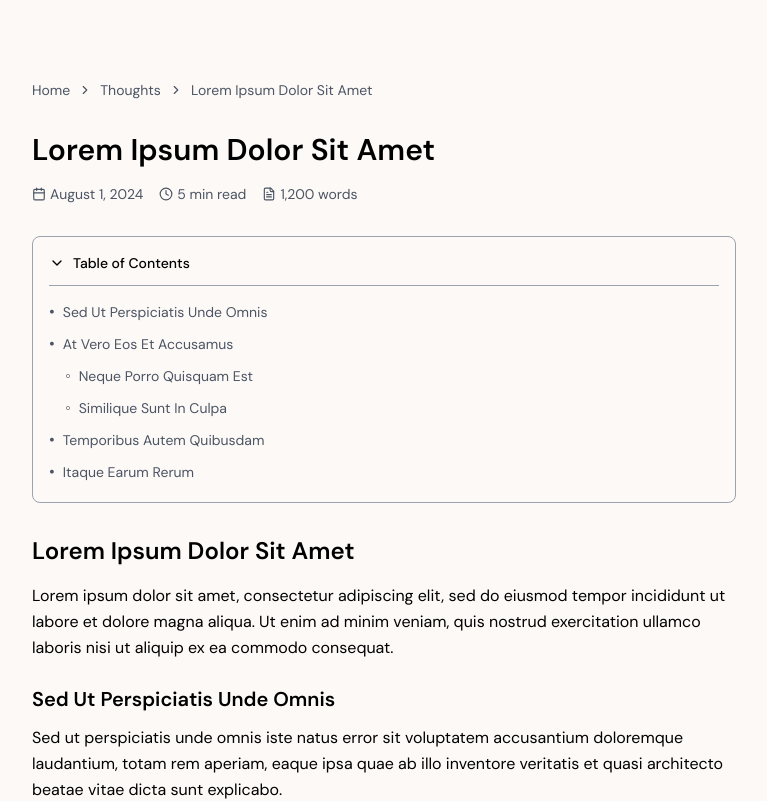
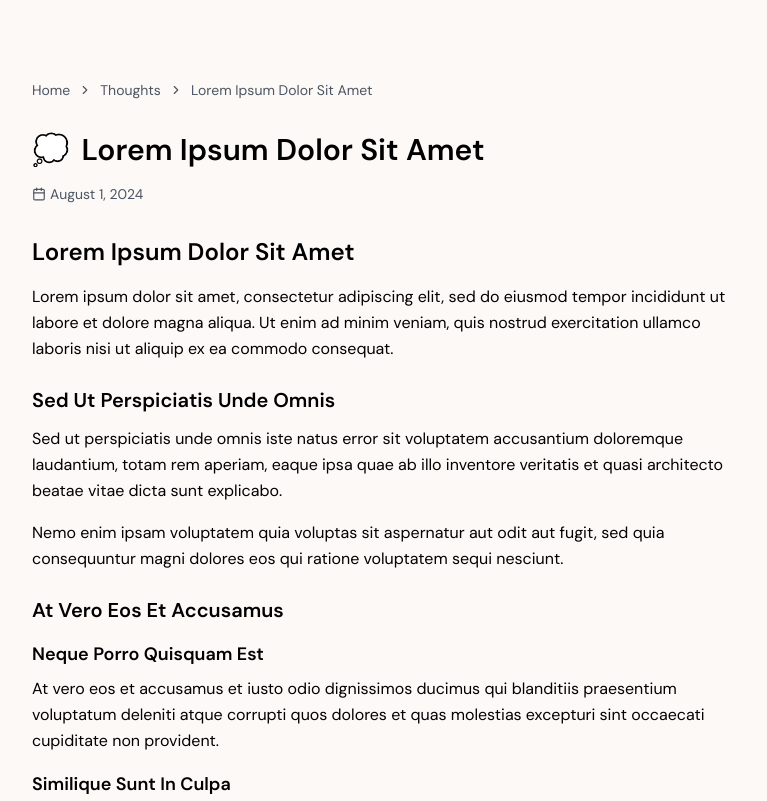
Before and after one commit to c-goenka/personal-website, a Next.js app: page /thoughts/sample-thought in a window 1280 px wide. Shown: the top 801 px of the page, without its empty margins (256-1023 px from the left). Built offline with nearby package versions, Linux system fonts and the light colour scheme.

Commit message:
remove extra features such as table of contents and metadata from thoughts. simplified the design of thoughts

```diff
--- a/src/app/thoughts/[slug]/page.tsx
+++ b/src/app/thoughts/[slug]/page.tsx
@@ -1,4 +1,4 @@
-import { LuClock, LuFileText, LuCalendar } from "react-icons/lu";
+import { LuCalendar } from "react-icons/lu";
 import { notFound } from "next/navigation";
 import { getThought, getAllThoughts, formatDate } from "../../../data/thoughts";
 import { MarkdownContent } from "../../../components/MarkdownContent";
@@ -31,27 +31,20 @@ export default function ThoughtPage({ params }: PageProps) {
             {/* Article Header */}
             <article>
                 <header className="mb-8">
-                    <h1 className="text-3xl font-semibold mb-4">{thought.title}</h1>
+                    <div className="flex items-center gap-3 mb-4">
+                        <span className="text-3xl">{thought.emoji}</span>
+                        <h1 className="text-3xl font-semibold">{thought.title}</h1>
+                    </div>
 
-                    {/* Metadata */}
-                    <div className="flex items-center gap-4 text-sm text-muted mb-8">
-                        <span className="flex items-center gap-1">
-                            <LuCalendar size={14} />
-                            {formatDate(thought.date)}
-                        </span>
-                        <span className="flex items-center gap-1">
-                            <LuClock size={14} />
-                            {thought.readingTime}
-                        </span>
-                        <span className="flex items-center gap-1">
-                            <LuFileText size={14} />
-                            {thought.wordCount}
-                        </span>
+                    {/* Date only */}
+                    <div className="flex items-center gap-1 text-sm text-muted mb-8">
+                        <LuCalendar size={14} />
+                        {formatDate(thought.date)}
                     </div>
                 </header>
 
                 {/* Article Content */}
-                <MarkdownContent content={thought.content} showTOC={true} />
+                <MarkdownContent content={thought.content} />
             </article>
         </div>
     );
--- a/src/app/thoughts/page.tsx
+++ b/src/app/thoughts/page.tsx
@@ -1,5 +1,4 @@
 import Link from "next/link";
-import { LuClock, LuFileText } from "react-icons/lu";
 import { getAllThoughts, formatDate } from "../../data/thoughts";
 import { Breadcrumb } from "../../components/Breadcrumb";
 
@@ -26,30 +25,23 @@ export default function Thoughts() {
                         href={`/thoughts/${thought.id}`}
                         className="block group"
                     >
-                        <div className="border border-border rounded-lg p-6 hover:border-muted hover:bg-muted/5 transition-all duration-200 hover:shadow-sm">
-                            {/* Header */}
-                            <div className="mb-4">
+                        <div className="border border-border rounded-lg p-5 hover:border-muted hover:bg-muted/5 transition-all duration-200 hover:shadow-sm">
+                            {/* Header with emoji */}
+                            <div className="flex items-center gap-3 mb-3">
+                                <span className="text-2xl">{thought.emoji}</span>
                                 <h2 className="text-xl font-semibold group-hover:text-muted-hover transition-colors">
                                     {thought.title}
                                 </h2>
                             </div>
 
                             {/* Preview text */}
-                            <p className="text-muted leading-relaxed mb-4">
+                            <p className="text-muted leading-relaxed mb-3">
                                 {thought.preview}
                             </p>
 
-                            {/* Metadata */}
-                            <div className="flex items-center gap-4 text-sm text-muted">
-                                <span>{formatDate(thought.date)}</span>
-                                <span className="flex items-center gap-1">
-                                    <LuClock size={14} />
-                                    {thought.readingTime}
-                                </span>
-                                <span className="flex items-center gap-1">
-                                    <LuFileText size={14} />
-                                    {thought.wordCount}
-                                </span>
+                            {/* Date only */}
+                            <div className="text-sm text-muted">
+                                {formatDate(thought.date)}
                             </div>
                         </div>
                     </Link>
--- a/src/components/MarkdownContent.tsx
+++ b/src/components/MarkdownContent.tsx
@@ -1,58 +1,19 @@
 import ReactMarkdown from 'react-markdown';
 import remarkGfm from 'remark-gfm';
-import { TableOfContents } from './TableOfContents';
 
 interface MarkdownContentProps {
     content: string;
-    showTOC?: boolean;
 }
 
-// Simple function to generate slug from heading text
-function generateSlug(text: string): string {
-    return text
-        .toLowerCase()
-        .replace(/[^a-z0-9\s-]/g, '')
-        .replace(/\s+/g, '-')
-        .replace(/-+/g, '-')
-        .replace(/^-|-$/g, '');
-}
-
-// Extract headings from markdown content
-function extractHeadings(content: string) {
-    const headingRegex = /^(#{2,3})\s+(.+)$/gm;
-    const headings = [];
-    let match;
-
-    while ((match = headingRegex.exec(content)) !== null) {
-        const level = match[1].length;
-        const text = match[2].trim();
-        const id = generateSlug(text);
-        headings.push({ text, level, id });
-    }
-
-    return headings;
-}
-
-export function MarkdownContent({ content, showTOC = false }: MarkdownContentProps) {
-    const headings = showTOC ? extractHeadings(content) : [];
+export function MarkdownContent({ content }: MarkdownContentProps) {
     return (
-        <div>
-            {showTOC && <TableOfContents headings={headings} />}
-            <div className="prose prose-stone max-w-none dark:prose-invert">
-                <ReactMarkdown
-                    remarkPlugins={[remarkGfm]}
-                    components={{
-                        h1: ({children}) => <h1 className="text-2xl font-semibold mb-4 mt-8 text-foreground">{children}</h1>,
-                        h2: ({children}) => {
-                            const text = children?.toString() || '';
-                            const id = generateSlug(text);
-                            return <h2 id={id} className="text-xl font-semibold mb-3 mt-6 text-foreground">{children}</h2>;
-                        },
-                        h3: ({children}) => {
-                            const text = children?.toString() || '';
-                            const id = generateSlug(text);
-                            return <h3 id={id} className="text-lg font-semibold mb-2 mt-4 text-foreground">{children}</h3>;
-                        },
+        <div className="prose prose-stone max-w-none dark:prose-invert">
+            <ReactMarkdown
+                remarkPlugins={[remarkGfm]}
+                components={{
+                    h1: ({children}) => <h1 className="text-2xl font-semibold mb-4 mt-8 text-foreground">{children}</h1>,
+                    h2: ({children}) => <h2 className="text-xl font-semibold mb-3 mt-6 text-foreground">{children}</h2>,
+                    h3: ({children}) => <h3 className="text-lg font-semibold mb-2 mt-4 text-foreground">{children}</h3>,
                     p: ({children}) => <p className="mb-4 text-foreground leading-relaxed">{children}</p>,
                     ul: ({children}) => <ul className="mb-4 ml-6 list-disc text-foreground">{children}</ul>,
                     ol: ({children}) => <ol className="mb-4 ml-6 list-decimal text-foreground">{children}</ol>,
@@ -68,7 +29,6 @@ export function MarkdownContent({ content, showTOC = false }: MarkdownContentPro
                 >
                     {content.trim()}
                 </ReactMarkdown>
-            </div>
         </div>
     );
 }
--- a/src/components/TableOfContents.tsx
+++ /dev/null
@@ -1,50 +0,0 @@
-'use client'
-
-import { useState } from 'react';
-import { LuChevronDown, LuChevronRight } from 'react-icons/lu';
-
-interface TableOfContentsProps {
-    headings: Array<{ text: string; level: number; id: string }>;
-}
-
-export function TableOfContents({ headings }: TableOfContentsProps) {
-    const [isCollapsed, setIsCollapsed] = useState(false);
-
-    if (headings.length === 0) return null;
-
-    return (
-        <div className="mb-8 border border-border rounded-lg p-4">
-            <button
-                onClick={() => setIsCollapsed(!isCollapsed)}
-                className="flex items-center gap-2 w-full text-left text-sm font-medium text-foreground hover:text-muted-hover transition-colors"
-            >
-                {isCollapsed ? <LuChevronRight size={16} /> : <LuChevronDown size={16} />}
-                Table of Contents
-            </button>
-
-            {!isCollapsed && (
-                <div className="mt-3 pt-3 border-t border-border">
-                    <ul className="space-y-1">
-                        {headings.map((heading, index) => (
-                            <li key={index} className="flex items-start gap-2">
-                                <span className={`text-muted mt-0.5 ${
-                                    heading.level === 2 ? '' : 'ml-4'
-                                }`}>
-                                    {heading.level === 2 ? '•' : '◦'}
-                                </span>
-                                <a
-                                    href={`#${heading.id}`}
-                                    className={`block py-1 text-sm text-muted hover:text-muted-hover transition-colors ${
-                                        heading.level === 2 ? '' : ''
-                                    }`}
-                                >
-                                    {heading.text}
-                                </a>
-                            </li>
-                        ))}
-                    </ul>
-                </div>
-            )}
-        </div>
-    );
-}
--- a/src/data/thoughts.ts
+++ b/src/data/thoughts.ts
@@ -1,9 +1,8 @@
 export interface Thought {
     id: string;
+    emoji: string;
     title: string;
     date: string;
-    readingTime: string;
-    wordCount: string;
     preview: string;
     content: string;
 }
@@ -11,11 +10,10 @@ export interface Thought {
 export const thoughts: Thought[] = [
     {
         id: "sample-thought",
+        emoji: "💭",
         title: "Lorem Ipsum Dolor Sit Amet",
         date: "2024-08-01",
-        readingTime: "5 min read",
-        wordCount: "1,200 words",
-        preview: "Lorem ipsum dolor sit amet, consectetur adipiscing elit, sed do eiusmod tempor incididunt ut labore et dolore magna aliqua.",
+        preview: "Lorem ipsum dolor sit amet, brief thought preview.",
         content: `# Lorem Ipsum Dolor Sit Amet
 
 Lorem ipsum dolor sit amet, consectetur adipiscing elit, sed do eiusmod tempor incididunt ut labore et dolore magna aliqua. Ut enim ad minim veniam, quis nostrud exercitation ullamco laboris nisi ut aliquip ex ea commodo consequat.
```
